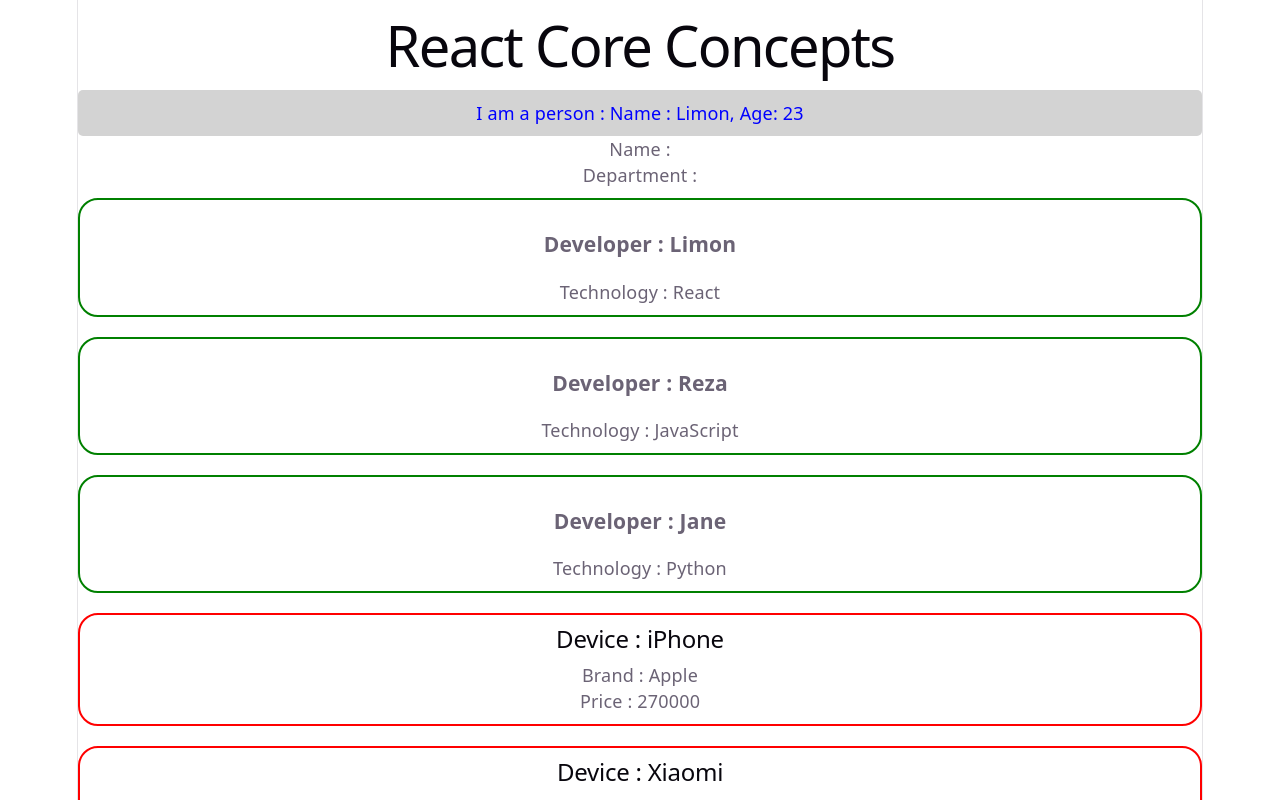
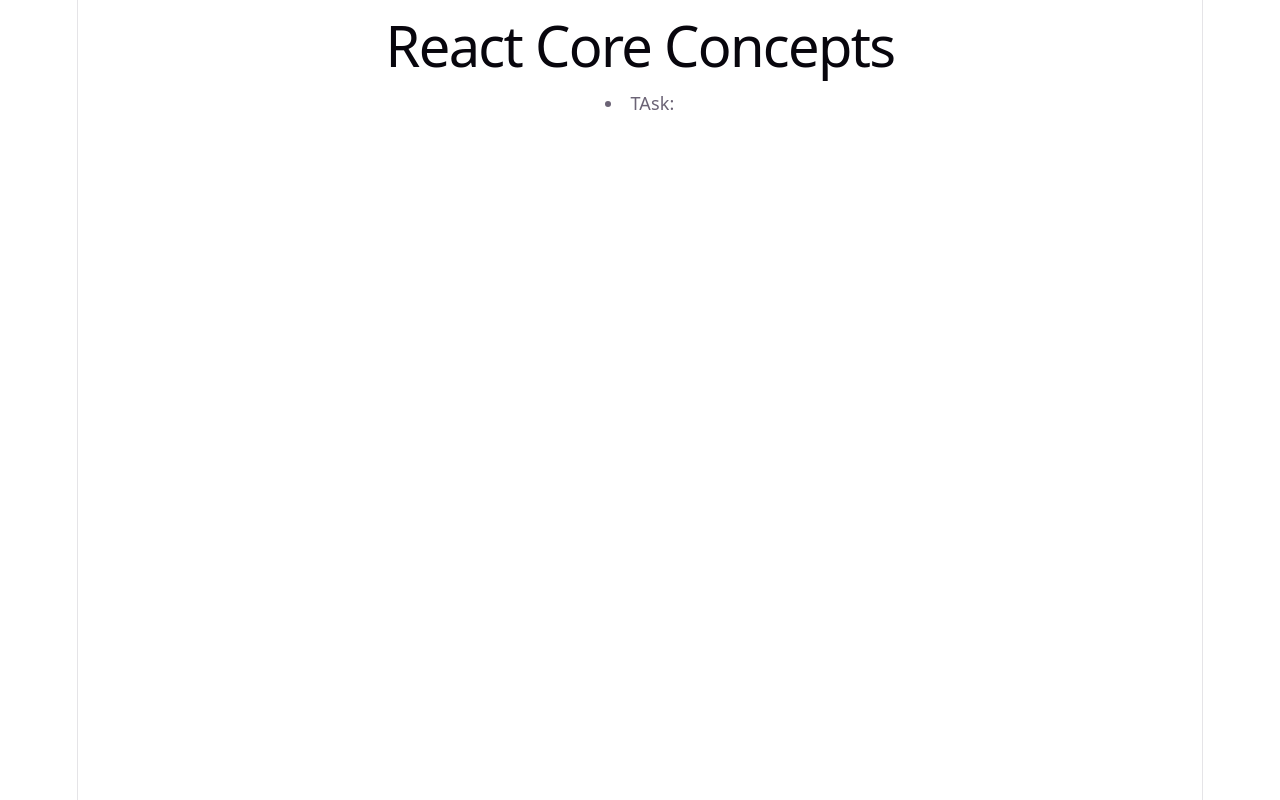
Before and after one commit to limon4reza000/explore-core-react, a React (Vite) app: page / in a window 1280 px wide. Shown: the top 800 px of the page. Built offline with nearby package versions, Linux system fonts and the light colour scheme.

Commit message:
learn import export file

```diff
--- a/src/App.jsx
+++ b/src/App.jsx
@@ -1,8 +1,6 @@
-// import { useState } from 'react'
-// import reactLogo from './assets/react.svg'
-// import viteLogo from './assets/vite.svg'
-// import heroImg from './assets/hero.png'
+
 import './App.css'
+import ToDo from './Todo'
 
 function App() {
 
@@ -10,7 +8,10 @@
   return (
     <>
       <h1>React Core Concepts</h1>
-      <Person></Person>
+      <ToDo></ToDo>
+
+
+      {/* <Person></Person>
       <Student></Student>
       <Developer name="Limon" technology="React"></Developer>
       <Developer name="Reza" technology="JavaScript"></Developer>
@@ -20,12 +21,10 @@
       <Device name="Samsung" brand="Samsung" price={20000}></Device>
       <Player name="Sakib" runs="100"></Player>
       <Player name="Tamim"></Player>
-
       <Books name="Ophekkha" author="Humayun Ahmed" price="400 Tk"></Books>
       <Books name="Megh Boleche Jabo Jabo" author="Humayun Ahmed" price="450 Tk"></Books>
       <Books name="Tomake" author="Humayun Ahmed" price="500 Tk"></Books>
-
-      {/* <Pet></Pet> */}
+      <Pet></Pet> */}
     </>
   )
 }
```
